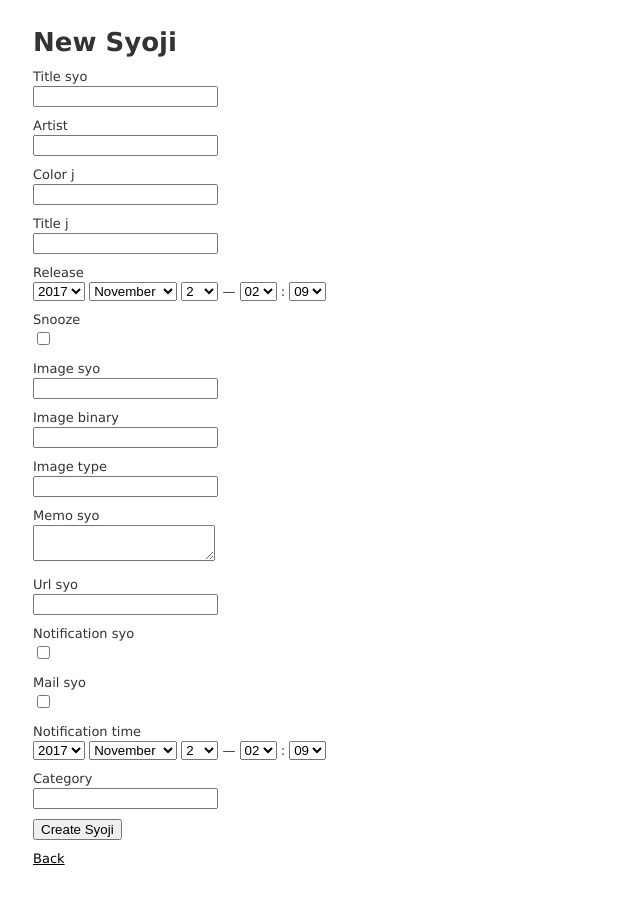
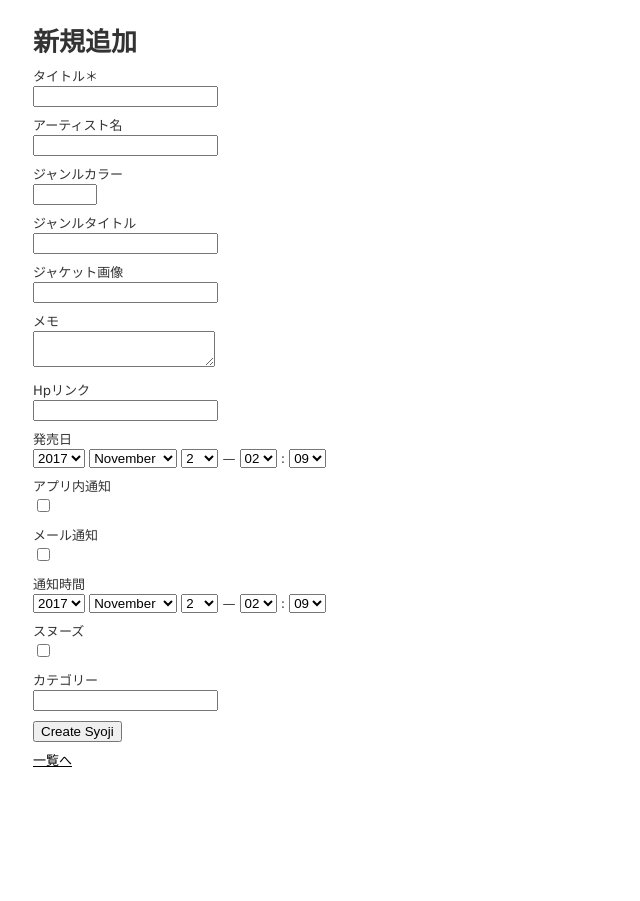
Before and after one commit to 3455mira/gestion, a Rails app: page /syojis/new in a window 1280 px wide. Shown: the whole page, without its empty margins (0-640 px from the left). After the commit the page ends 767 px from the top, so only its background shows below. Run offline with Rails 7, Linux system fonts and the light colour scheme; the visitor is signed in with stand-in values (Sample User, id 1); style sheets or scripts are compiled from the project's sources.

Commit message:
syoji 体裁揃え

```diff
--- a/app/controllers/syojis_controller.rb
+++ b/app/controllers/syojis_controller.rb
@@ -24,30 +24,64 @@ class SyojisController < ApplicationController
   # POST /syojis
   # POST /syojis.json
   def create
-    @syoji = Syoji.new(syoji_params)
+    @syoji = Syoji.new
+    @syoji.title_syo         = params[:syoji][:title_syo]
+    @syoji.artist            = params[:syoji][:artist]
+    @syoji.color_j           = params[:syoji][:color_j]
+    @syoji.title_j           = params[:syoji][:title_j]
+    @syoji.image_syo         = params[:syoji][:image_syo]
+    @syoji.memo_syo          = params[:syoji][:memo_syo]
+    @syoji.url_syo           = params[:syoji][:url_syo]
+    @syoji.release           = Date.new(params[:syoji][:'release(1i)'].to_i,
+                                        params[:syoji][:'release(2i)'].to_i,
+                                        params[:syoji][:'release(3i)'].to_i,)
+    @syoji.notification_syo  = params[:syoji][:notification_syo]
+    @syoji.mail_syo          = params[:syoji][:mail_syo]
+    @syoji.notification_time = DateTime.new(params[:syoji][:'notification_time(1i)'].to_i,
+                                            params[:syoji][:'notification_time(2i)'].to_i,
+                                            params[:syoji][:'notification_time(3i)'].to_i,
+                                            params[:syoji][:'notification_time(4i)'].to_i,
+                                            params[:syoji][:'notification_time(5i)'].to_i,
+                                            00)
+    @syoji.snooze            = params[:syoji][:snooze]
+    @syoji.category          = params[:syoji][:category]
 
-    respond_to do |format|
-      if @syoji.save
-        format.html { redirect_to @syoji, notice: 'Syoji was successfully created.' }
-        format.json { render :show, status: :created, location: @syoji }
-      else
-        format.html { render :new }
-        format.json { render json: @syoji.errors, status: :unprocessable_entity }
-      end
+    if @syoji.save
+      redirect_to syojis_path
+    else
+      render :new
     end
   end
 
   # PATCH/PUT /syojis/1
   # PATCH/PUT /syojis/1.json
   def update
-    respond_to do |format|
-      if @syoji.update(syoji_params)
-        format.html { redirect_to @syoji, notice: 'Syoji was successfully updated.' }
-        format.json { render :show, status: :ok, location: @syoji }
-      else
-        format.html { render :edit }
-        format.json { render json: @syoji.errors, status: :unprocessable_entity }
-      end
+    @syoji = Syoji.find(params[:id])
+    @syoji.title_syo         = params[:syoji][:title_syo]
+    @syoji.artist            = params[:syoji][:artist]
+    @syoji.color_j           = params[:syoji][:color_j]
+    @syoji.title_j           = params[:syoji][:title_j]
+    @syoji.image_syo         = params[:syoji][:image_syo]
+    @syoji.memo_syo          = params[:syoji][:memo_syo]
+    @syoji.url_syo           = params[:syoji][:url_syo]
+    @syoji.release           = Date.new(params[:syoji][:'release(1i)'].to_i,
+                                        params[:syoji][:'release(2i)'].to_i,
+                                        params[:syoji][:'release(3i)'].to_i,)
+    @syoji.notification_syo  = params[:syoji][:notification_syo]
+    @syoji.mail_syo          = params[:syoji][:mail_syo]
+    @syoji.notification_time = DateTime.new(params[:syoji][:'notification_time(1i)'].to_i,
+                                            params[:syoji][:'notification_time(2i)'].to_i,
+                                            params[:syoji][:'notification_time(3i)'].to_i,
+                                            params[:syoji][:'notification_time(4i)'].to_i,
+                                            params[:syoji][:'notification_time(5i)'].to_i,
+                                            00)
+    @syoji.snooze            = params[:syoji][:snooze]
+    @syoji.category          = params[:syoji][:category]
+
+    if @syoji.save
+      redirect_to syojis_path
+    else
+      render :edit
     end
   end
 
@@ -69,6 +103,6 @@ class SyojisController < ApplicationController
 
     # Never trust parameters from the scary internet, only allow the white list through.
     def syoji_params
-      params.require(:syoji).permit(:title_syo, :artist, :color_j, :title_j, :release, :snooze, :image_syo, :image_binary, :image_type, :memo_syo, :url_syo, :notification_syo, :mail_syo, :notification_time, :category)
+      params.require(:syoji).permit(:title_syo, :artist, :color_j, :title_j, :image_syo, :image_binary, :image_type, :memo_syo, :url_syo, :release, :notification_syo, :mail_syo, :notification_time, :snooze, :category)
     end
 end
--- a/app/models/sche.rb
+++ b/app/models/sche.rb
@@ -15,7 +15,7 @@ class Sche < ApplicationRecord
       errors[:base] << '過去日は選択できません'
     end
 
-    # notification_time が過去日のときエラーメッセージ
+    # notification_time が過去日か予定日以降のときエラーメッセージ
     if notification_sche == true or mail_sche == true
       if notification_time < Time.now
         errors[:base] << '過去日は選択できません'
--- a/app/views/sches/_form.html.erb
+++ b/app/views/sches/_form.html.erb
@@ -12,12 +12,12 @@
   <% end %>
 
   <div class="field">
-    <%= form.label :日時 %>
+    <%= form.label :日時＊ %>
     <%= form.datetime_select :schedule_at %>
   </div>
 
   <div class="field">
-    <%= form.label :予定名 %>
+    <%= form.label :予定名＊ %>
     <%= form.text_field :name_sche %>
   </div>
 
--- a/app/views/syojis/_form.html.erb
+++ b/app/views/syojis/_form.html.erb
@@ -12,77 +12,67 @@
   <% end %>
 
   <div class="field">
-    <%= form.label :title_syo %>
+    <%= form.label :タイトル＊ %>
     <%= form.text_field :title_syo, id: :syoji_title_syo %>
   </div>
 
   <div class="field">
-    <%= form.label :artist %>
+    <%= form.label :アーティスト名 %>
     <%= form.text_field :artist, id: :syoji_artist %>
   </div>
 
   <div class="field">
-    <%= form.label :color_j %>
-    <%= form.number_field :color_j, id: :syoji_color_j %>
+    <%= form.label :ジャンルカラー %>
+    <%= form.number_field :color_j, in: 0.0..7.0 %>
   </div>
 
   <div class="field">
-    <%= form.label :title_j %>
+    <%= form.label :ジャンルタイトル %>
     <%= form.text_field :title_j, id: :syoji_title_j %>
   </div>
 
   <div class="field">
-    <%= form.label :release %>
-    <%= form.datetime_select :release, id: :syoji_release %>
-  </div>
-
-  <div class="field">
-    <%= form.label :snooze %>
-    <%= form.check_box :snooze, id: :syoji_snooze %>
-  </div>
-
-  <div class="field">
-    <%= form.label :image_syo %>
+    <%= form.label :ジャケット画像 %>
     <%= form.text_field :image_syo, id: :syoji_image_syo %>
   </div>
 
   <div class="field">
-    <%= form.label :image_binary %>
-    <%= form.text_field :image_binary, id: :syoji_image_binary %>
-  </div>
-
-  <div class="field">
-    <%= form.label :image_type %>
-    <%= form.text_field :image_type, id: :syoji_image_type %>
-  </div>
-
-  <div class="field">
-    <%= form.label :memo_syo %>
+    <%= form.label :メモ %>
     <%= form.text_area :memo_syo, id: :syoji_memo_syo %>
   </div>
 
   <div class="field">
-    <%= form.label :url_syo %>
+    <%= form.label :HPリンク %>
     <%= form.text_field :url_syo, id: :syoji_url_syo %>
   </div>
 
   <div class="field">
-    <%= form.label :notification_syo %>
+  <%= form.label :発売日 %>
+  <%= form.datetime_select :release, id: :syoji_release %>
+</div>
+
+  <div class="field">
+    <%= form.label :アプリ内通知 %>
     <%= form.check_box :notification_syo, id: :syoji_notification_syo %>
   </div>
 
   <div class="field">
-    <%= form.label :mail_syo %>
+    <%= form.label :メール通知 %>
     <%= form.check_box :mail_syo, id: :syoji_mail_syo %>
   </div>
 
   <div class="field">
-    <%= form.label :notification_time %>
+    <%= form.label :通知時間 %>
     <%= form.datetime_select :notification_time, id: :syoji_notification_time %>
   </div>
 
   <div class="field">
-    <%= form.label :category %>
+  <%= form.label :スヌーズ %>
+  <%= form.check_box :snooze, id: :syoji_snooze %>
+　</div>
+
+  <div class="field">
+    <%= form.label :カテゴリー %>
     <%= form.number_field :category, id: :syoji_category %>
   </div>
 
--- a/app/views/syojis/edit.html.erb
+++ b/app/views/syojis/edit.html.erb
@@ -1,6 +1,6 @@
-<h1>Editing Syoji</h1>
+<h1>編集</h1>
 
 <%= render 'form', syoji: @syoji %>
 
-<%= link_to 'Show', @syoji %> |
-<%= link_to 'Back', syojis_path %>
+<%= link_to '詳細', @syoji %> |
+<%= link_to '一覧へ', syojis_path %>
--- a/app/views/syojis/new.html.erb
+++ b/app/views/syojis/new.html.erb
@@ -1,5 +1,5 @@
-<h1>New Syoji</h1>
+<h1>新規追加</h1>
 
 <%= render 'form', syoji: @syoji %>
 
-<%= link_to 'Back', syojis_path %>
+<%= link_to '一覧へ', syojis_path %>
--- a/db/migrate/20171108014131_create_syojis.rb
+++ b/db/migrate/20171108014131_create_syojis.rb
@@ -6,7 +6,6 @@ class CreateSyojis < ActiveRecord::Migration[5.1]
       t.integer :color_j
       t.string :title_j
       t.datetime :release
-      t.boolean :snooze
       t.string :image_syo
       t.binary :image_binary
       t.string :image_type
@@ -15,6 +14,7 @@ class CreateSyojis < ActiveRecord::Migration[5.1]
       t.boolean :notification_syo
       t.boolean :mail_syo
       t.datetime :notification_time
+      t.boolean :snooze
       t.integer :category
 
       t.timestamps
```
Also changed, not shown: app/models/syoji.rb (+20 -0 lines), app/views/syojis/index.html.erb (+10 -10 lines), app/views/syojis/show.html.erb (+23 -33 lines).
